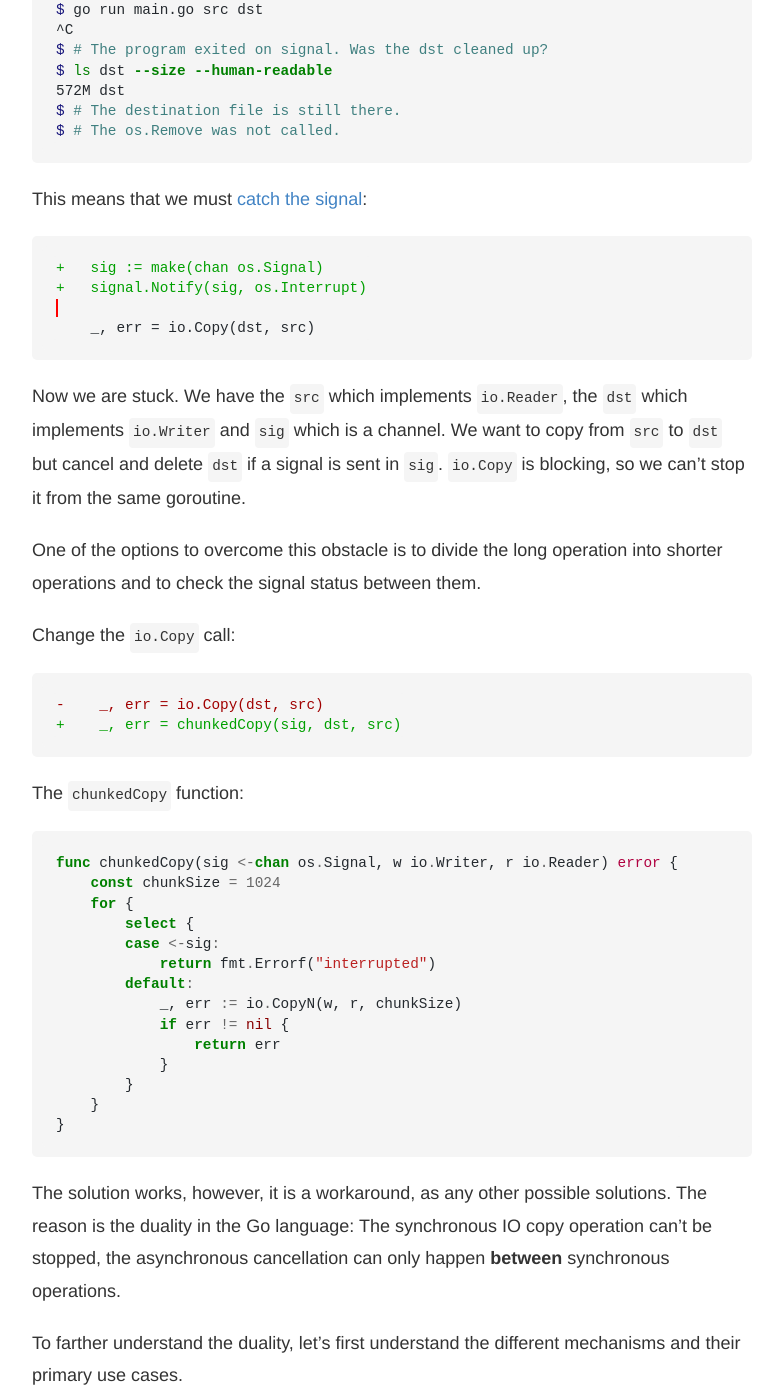
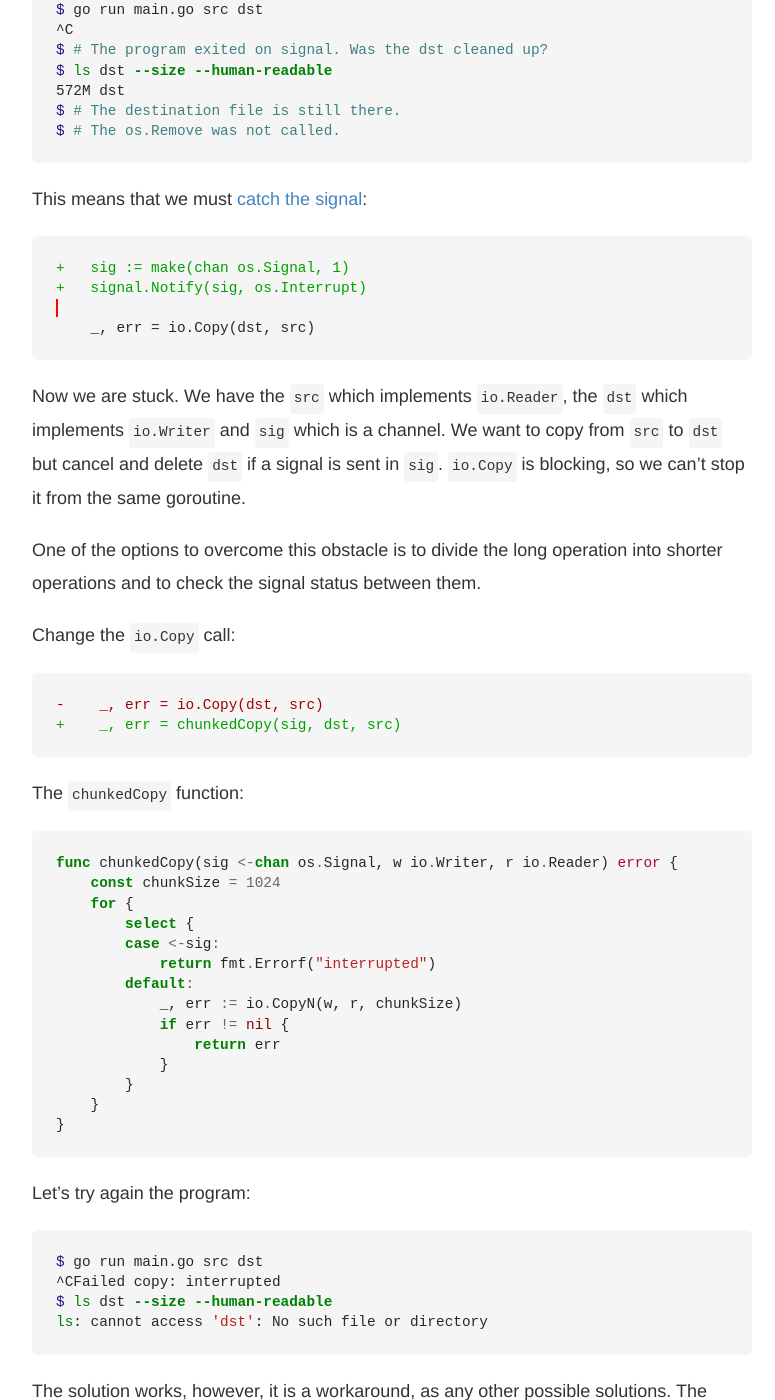
Before and after one commit to posener/posener.github.io, a Jekyll site: the page built from _posts/2018-10-20-go-duality.md, in a window 1280 px wide and 1400 px high, scrolled down 2033 px. Shown: the whole window, without its empty margins (248-1023 px from the left). Built offline with Jekyll 4.4.1, drawn with Linux system fonts in a browser that asks for light colours; emoji names are drawn with the system emoji font; comment, search, counter and statistics services are not loaded; some of the changed text lies outside the part shown.

Commit message:
fixe signal bug

````diff
--- a/_posts/2018-10-20-go-duality.md
+++ b/_posts/2018-10-20-go-duality.md
@@ -94,7 +94,7 @@ $ # The os.Remove was not called.
 This means that we must [catch the signal](https://godoc.org/os/signal):
 
 ```diff
-+   sig := make(chan os.Signal)
++   sig := make(chan os.Signal, 1)
 +   signal.Notify(sig, os.Interrupt)
 
     _, err = io.Copy(dst, src)
@@ -136,7 +136,14 @@ func chunkedCopy(sig <-chan os.Signal, w io.Writer, r io.Reader) error {
 }
 ```
 
-<!-- Check what is the bug and add output here -->
+Let's try again the program:
+
+```bash
+$ go run main.go src dst
+^CFailed copy: interrupted
+$ ls dst --size --human-readable
+ls: cannot access 'dst': No such file or directory
+```
 
 The solution works, however, it is a workaround,
 as any other possible solutions.
````
Also changed, not shown: other parts of _posts/2018-10-20-go-duality.md (+1 -1 lines).
